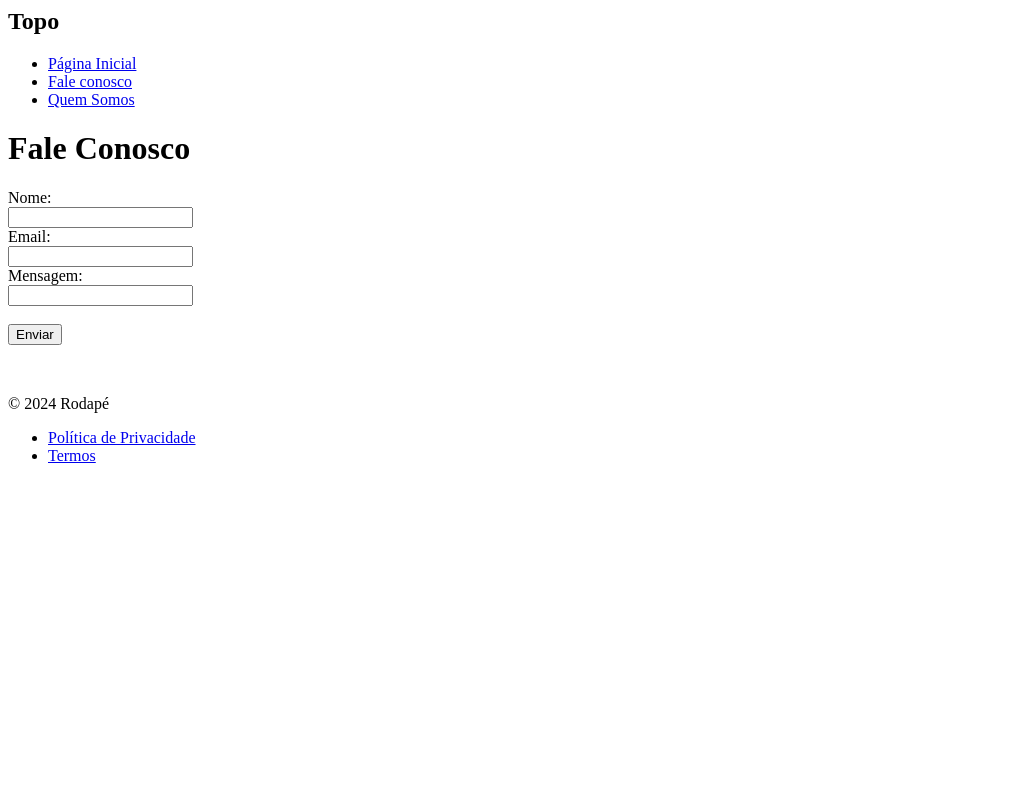
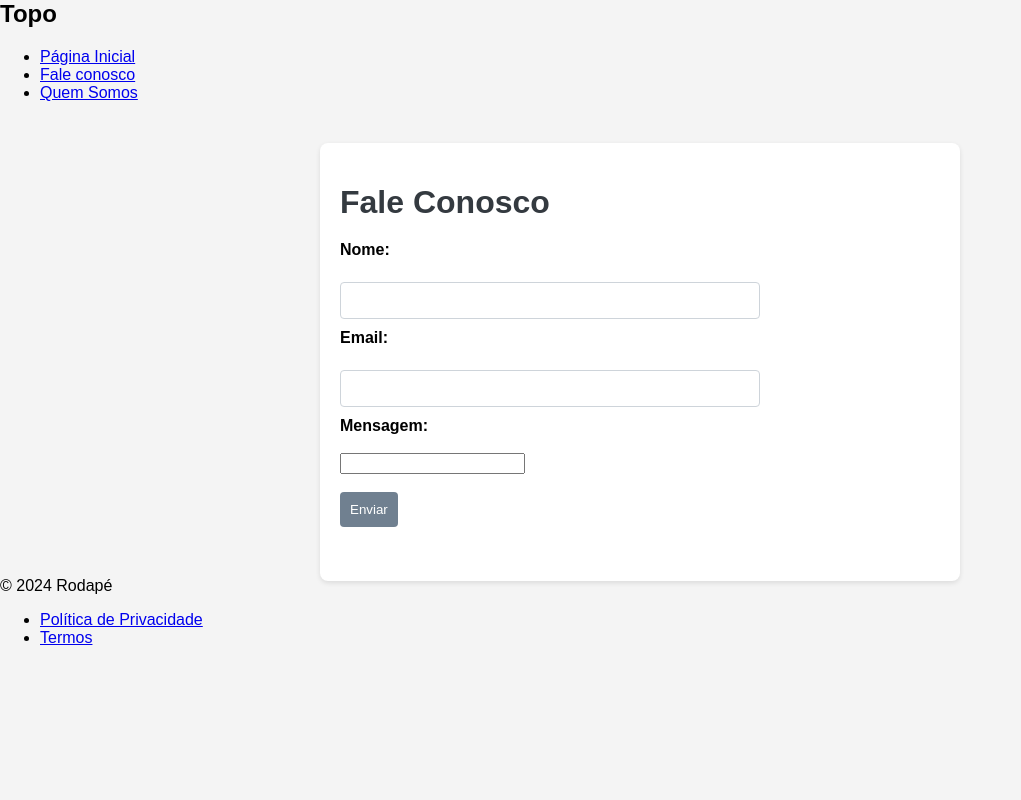
Before and after one commit to IsaacRRS/phpAtividade, a PHP site: page /fale.php in a window 1280 px wide. Shown: the whole page, without its empty margins (0-1021 px from the left). Run offline with PHP 8.4, Linux system fonts and the light colour scheme.

Commit message:
💄 - css

```diff
--- a/fale.php
+++ b/fale.php
@@ -39,3 +39,60 @@ include_once 'templates/topo.php';
 <?php
 include_once 'TEMPLATES/rodape.php';
 ?>
+<style>
+
+    body {
+        font-family: Arial, sans-serif;
+        background-color: #f4f4f4;
+        margin: 0;
+        padding: 0;
+    }
+    footer {
+        position: fixed;
+        left: 0;
+    }
+    .conteudo {
+        position: relative;
+        top: 25px;
+        background: #ffffff;
+        border-radius: 8px;
+        box-shadow: 0 2px 5px rgba(0, 0, 0, 0.1);
+        padding: 20px;
+        max-width: 600px;
+        margin: auto;
+    }
+
+    h1 {
+        color: #343a40;
+        margin-bottom: 20px;
+    }
+
+    label {
+        font-weight: bold;
+        margin-top: 10px;
+        display: block;
+    }
+
+    input[type="text"], input[type="email"], textarea {
+        width: 70%;
+        padding: 10px;
+        margin-top: 5px;
+        border: 1px solid #ced4da;
+        border-radius: 4px;
+        box-sizing: border-box;
+    }
+
+    input[type="submit"] {
+        background-color: slategray;
+        color: #ffffff;
+        border: none;
+        padding: 10px;
+        border-radius: 4px;
+        cursor: pointer;
+    }
+
+    input[type="submit"]:hover {
+        background-color: #0056b3;
+    }
+
+</style>
```
